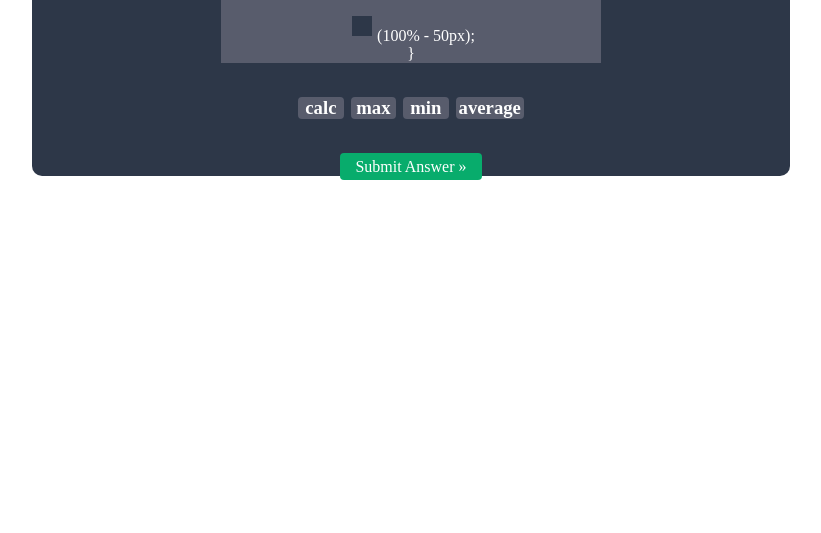
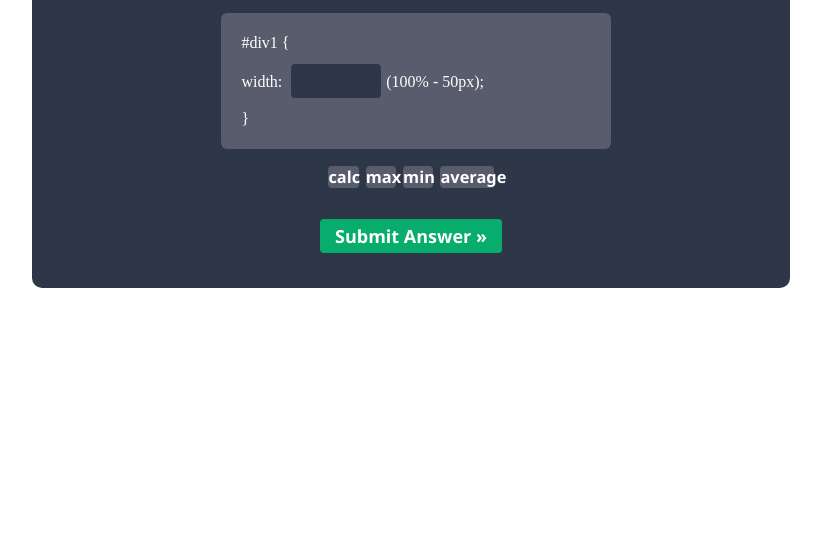
Before and after one commit to Kiariengigi/Project1, a plain HTML site: page Math.html in a window 1280 px wide. Shown: the part 267-800 px from the top of the page, without its empty margins (229-1050 px from the left). Drawn offline with Linux system fonts and the light colour scheme.

Commit message:
Additional changes

```diff
--- a/Math.html
+++ b/Math.html
@@ -8,18 +8,18 @@
 </head>
 <body>
 <div id="Main_Box">
-    <h1>Exercise</h1>
-    <h3>Drag and drop the correct CSS math function to calculate the width of a div.</h3>
+    <h1 style="font-family: 'Segoe UI', Tahoma, Geneva, Verdana, sans-serif;">Exercise</h1>
+    <h3 style="font-family: 'Segoe UI', Tahoma, Geneva, Verdana, sans-serif; font-size: 16px;">Drag and drop the correct CSS math function to calculate the width of a div.</h3>
     <div id="Sub_Box">
-    <p>#div1 { <br>
-    width: <div id="Small_box"></div>(100% - 50px); <br>
+    <p style="padding-left: 15px;">#div1 { <br> <Br>
+    width: <span id="Small_box"></span>(100% - 50px); <br> <br>
     } </p>
 </div>
     <div id="Mathbtn">
-    <h3 style="background-color: rgb(88, 92, 108); width: 6%; border-radius: 4px;" >calc</h3>
-    <h3 style="background-color: rgb(88, 92, 108);width: 6%; border-radius: 4px;">max</h3>
-    <h3 style="background-color: rgb(88, 92, 108);width: 6%; border-radius: 4px;">min</h3>
-    <h3 style="background-color: rgb(88, 92, 108);width: 9%; border-radius: 4px;">average</h3>
+    <h3 style="background-color: rgb(88, 92, 108); width: 4%; border-radius: 4px;" >calc</h3>
+    <h3 style="background-color: rgb(88, 92, 108);width: 4%; border-radius: 4px;">max</h3>
+    <h3 style="background-color: rgb(88, 92, 108);width: 4%; border-radius: 4px;">min</h3>
+    <h3 style="background-color: rgb(88, 92, 108);width: 7%; border-radius: 4px;">average</h3>
     </div>
     <a id="Submit"> Submit Answer &#187;</a>
 </div>
--- a/styles.css
+++ b/styles.css
@@ -5,30 +5,42 @@ color: white;
 text-align: center;
 margin-left: 20%;
 margin-top: 10%;
+padding-bottom: 40px;
+padding-top: 30px;
 border-radius: 10px;
 }
 #Sub_Box{
+    display:flex;
     background-color: rgb(88, 92, 108);
     width: 50%;
-    text-align: center;
+    text-align: left;
     margin-left: 25%;
+    border-radius: 6px;
+    padding: 5px;
 }
 #Small_box{
-    display: inline-block;
-    padding: 10px;
+    padding: 6px 45px;
     background-color: rgba(45, 55, 72, 255);
     margin: 5px;
+    border-radius: 4px;
+    font-family: system-ui, -apple-system, BlinkMacSystemFont, 'Segoe UI', Roboto, Oxygen, Ubuntu, Cantarell, 'Open Sans', 'Helvetica Neue', sans-serif;
 }
 #Submit{
     background-color: rgb(8, 172, 108);
     color: white;
     border-radius: 4px;
     padding: 5px 15px;
+    font-size: 18px;
+    font-weight: bold;
+    font-family: 'Segoe UI', Tahoma, Geneva, Verdana, sans-serif;
 }
 #Mathbtn{
     display: flex;
     column-gap: 7px;
     justify-content: center;
     padding-bottom: 20px;
+    font-family: 'Segoe UI', Tahoma, Geneva, Verdana, sans-serif;
+    font-weight: lighter;
+    font-size: 14px;
 
 }
```
